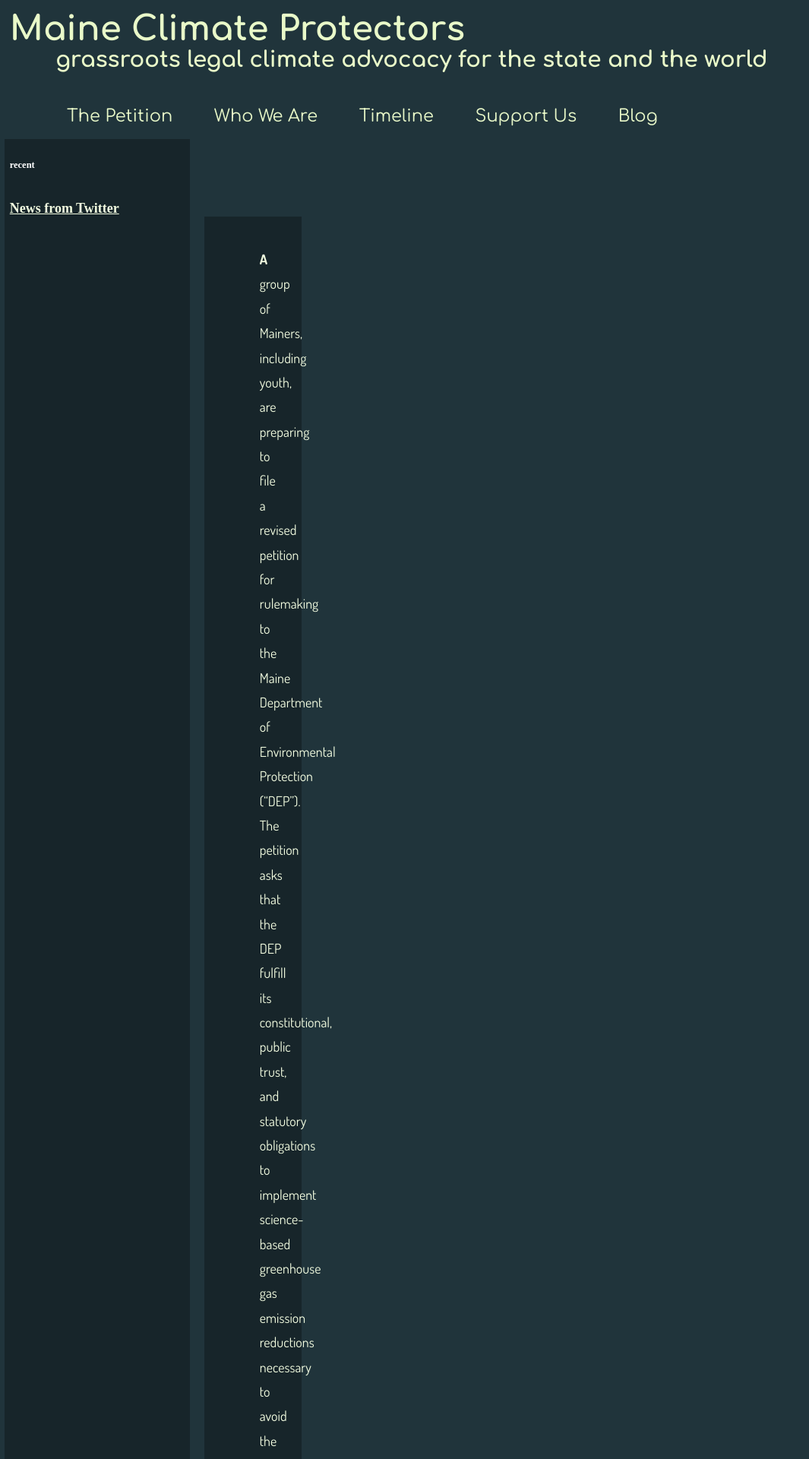
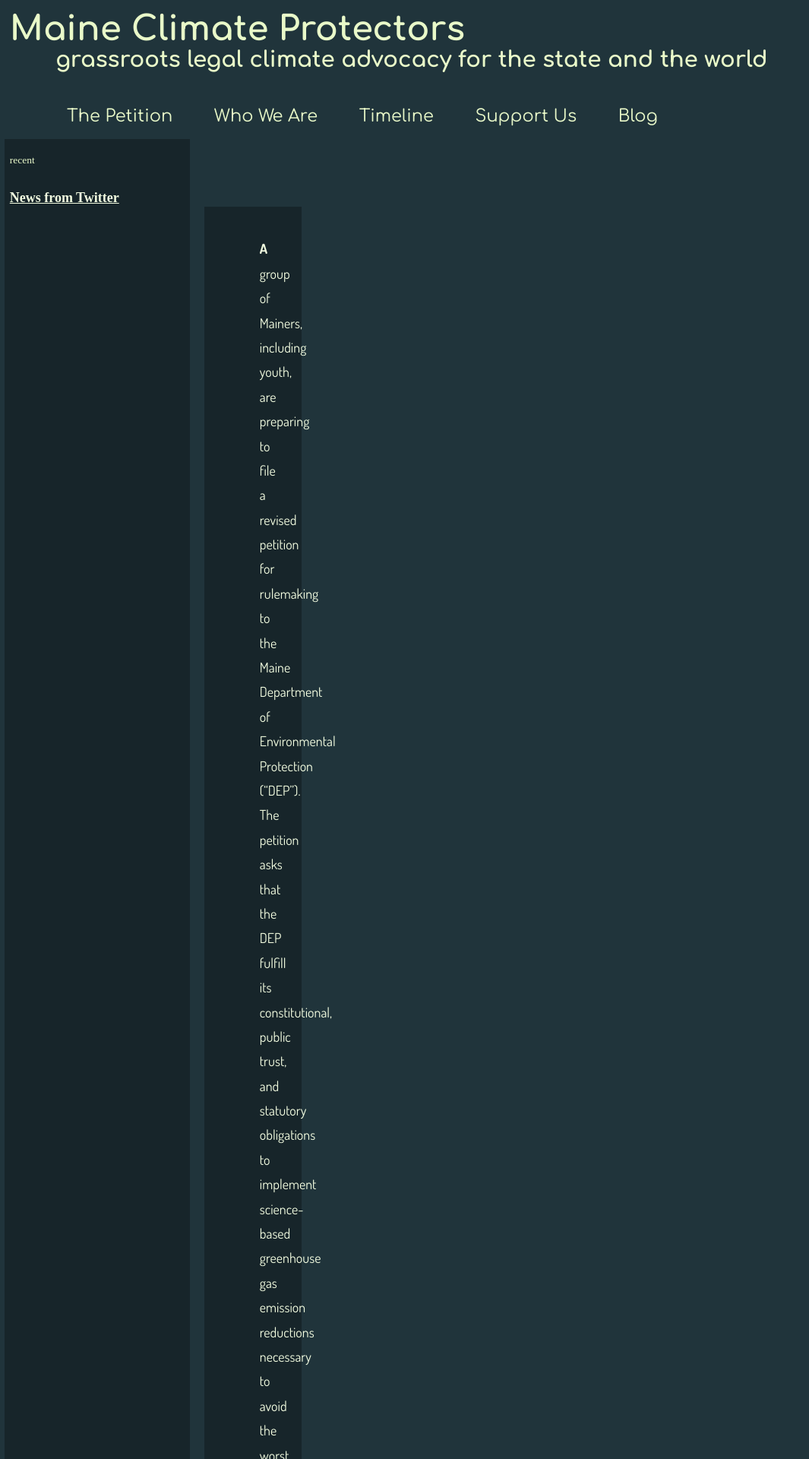
Before and after one commit to ShapeOfMatter/maine-climate-protectors, a Jekyll site: the page built from index.md, in a window 1280 px wide. Shown: the top 1920 px of the page at 76% size, without its empty margins (0-1065 px from the left). Built offline with Jekyll 4.4.1, drawn with Linux system fonts in a browser that asks for light colours; comment, search, counter and statistics services are not loaded.

Commit message:
Update main.scss

```diff
--- a/assets/main.scss
+++ b/assets/main.scss
@@ -73,6 +73,12 @@
   left: 0px;
   #blog-side-inner {
     padding: 0.5vw;
+    h5 {
+      font-size: 90%;
+      margin: 1em auto;
+      font-weight: 200;
+      color: $secondary-font-color;
+    }
     li {
       padding: 1em 0em;
       font-size: 120%;
```
